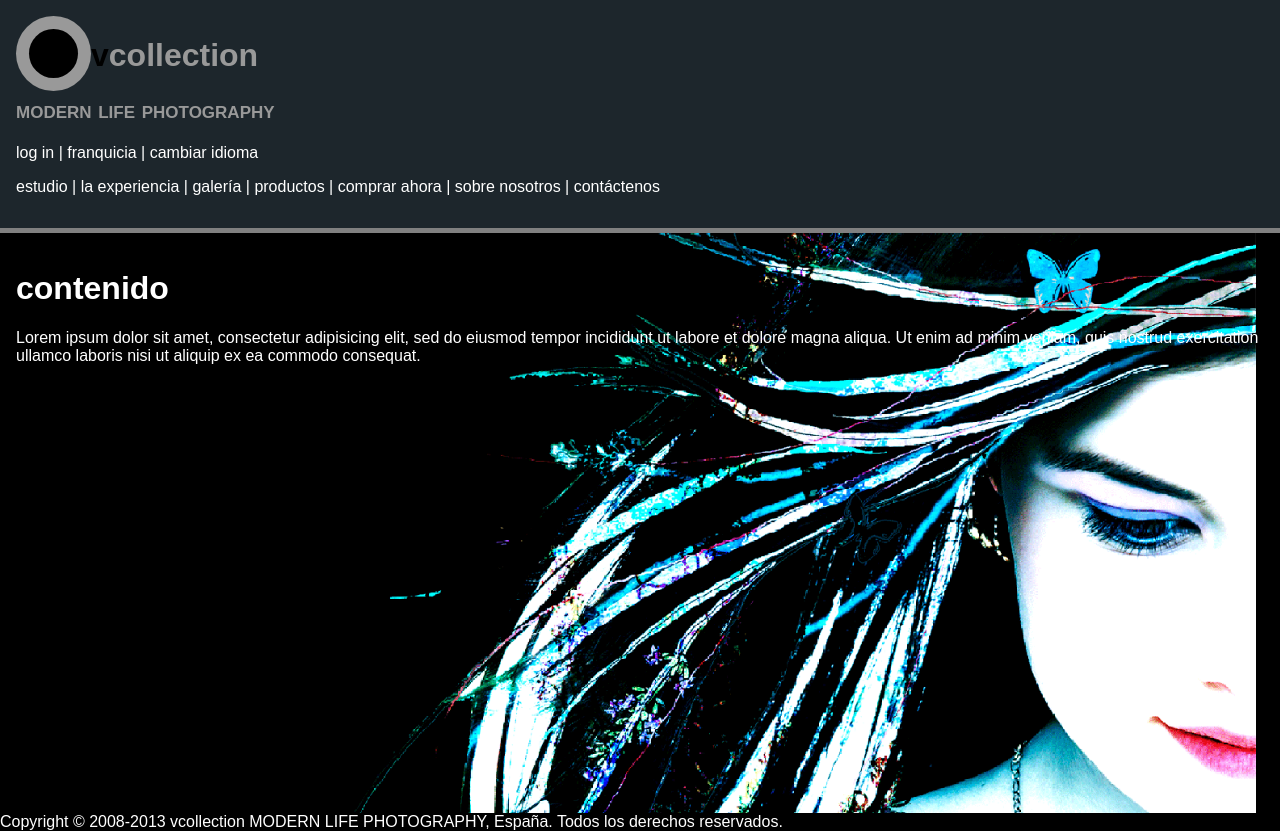
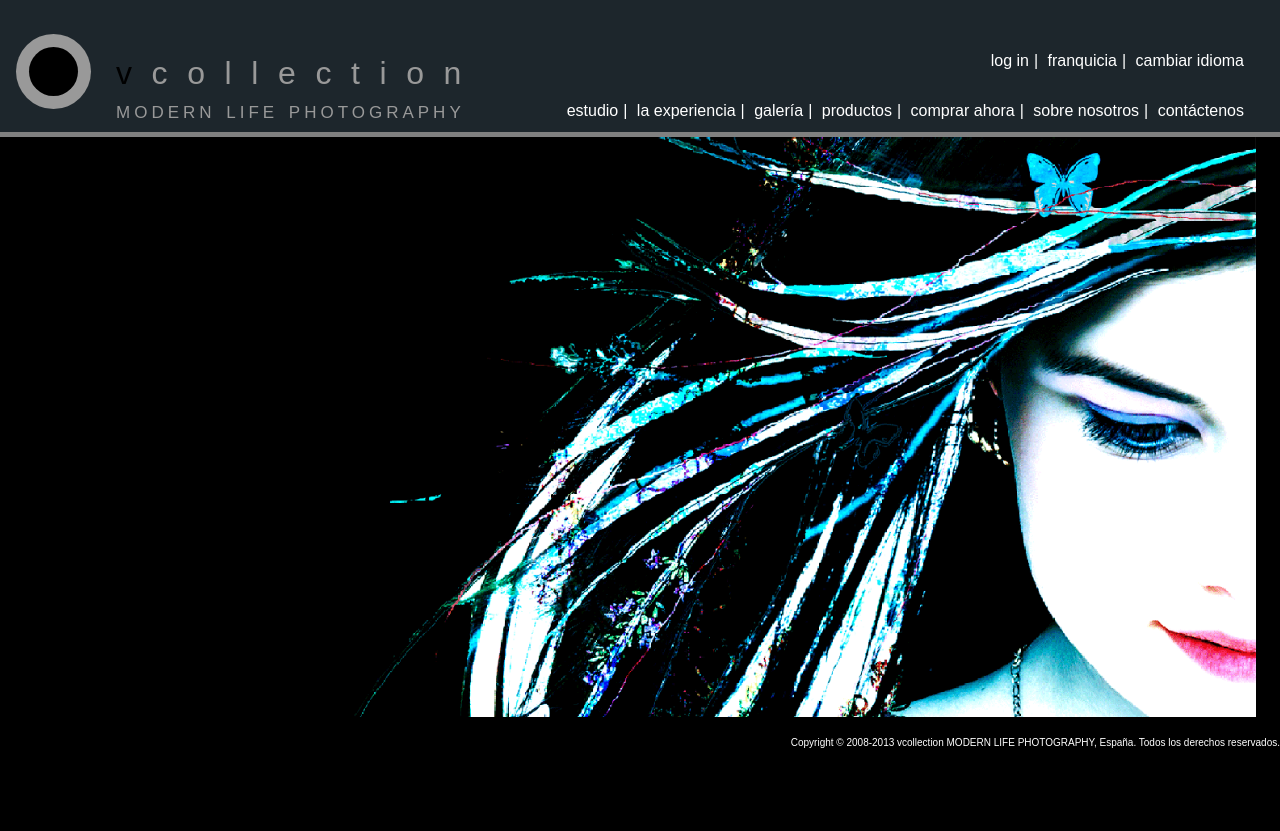
Before and after one commit to mparramont/vcollection, a plain HTML site: page index.html in a window 1280 px wide. After the commit the page ends 800 px from the top, so only its background shows below. Drawn offline with Linux system fonts and the light colour scheme.

Commit message:
First version done

```diff
--- a/css/main.css
+++ b/css/main.css
@@ -14,6 +14,13 @@ body{
   background-color: #1D262C;
   color: #999;
   border-bottom: 5px solid gray;
+  height: 100px;
+}
+
+.brand{
+  width: 450px;
+  float: left;
+  margin-top:18px;
 }
 
 .logo{
@@ -21,6 +28,7 @@ body{
   border-radius: 50%;
   width: 75px;
   height: 75px;
+  margin-bottom: 25px;
   position: relative;
   float: left;
 }
@@ -36,12 +44,29 @@ body{
   display: block;
 }
 
+.title{
+  margin-left: 100px;
+}
+
+h1{
+  font-weight: normal;
+  letter-spacing: 19.6px;
+  margin-bottom: 0;
+}
+
 .header h1:first-letter{
   color: black;
 }
 
 h2{
+  font-weight: lighter;
   font-variant:small-caps;
+  letter-spacing: 4px;
+  margin-top: 4px;
+}
+
+.menus{
+  margin: 20px 20px 10px 10px;
 }
 
 .content{
@@ -55,6 +80,7 @@ h2{
 ul{
   list-style-type: none;
   padding-left: 0;
+  float: right;
 }
 
 li{
@@ -63,9 +89,13 @@ li{
 }
 
 li:not(:last-child):after{
-  content: " | "
+  content: "|";
+  margin: 0 5px 0 5px;
 }
 
 footer{
   color: white;
+  font-size: 10px;
+  float: right;
+  margin-top: 20px;
 }
--- a/index.html
+++ b/index.html
@@ -7,6 +7,7 @@
   </head>
   <body>
     <div class='header'>
+      <div class="brand">
         <div class="logo">
           <div class="logo-inside">
           </div>
@@ -14,6 +15,7 @@
         <div class='title'>
           <h1>vcollection</h1>
           <h2>modern life photography</h1>
+        </div>
       </div>
       <div class="menus">
         <ul>
@@ -33,9 +35,7 @@
       </div>
     </div>
 
-    <div class="content">
-      <h1>contenido</h1>
-      Lorem ipsum dolor sit amet, consectetur adipisicing elit, sed do eiusmod tempor incididunt ut labore et dolore magna aliqua. Ut enim ad minim veniam, quis nostrud exercitation ullamco laboris nisi ut aliquip ex ea commodo consequat.
+    <div class='content'>
     </div>
     <footer>
       Copyright © 2008-2013 vcollection MODERN LIFE PHOTOGRAPHY, España. Todos los derechos reservados.
```
Lines whose indentation alone changed are shown as unchanged.
